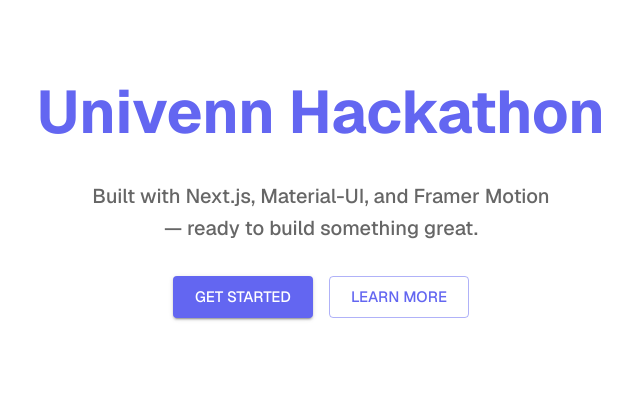
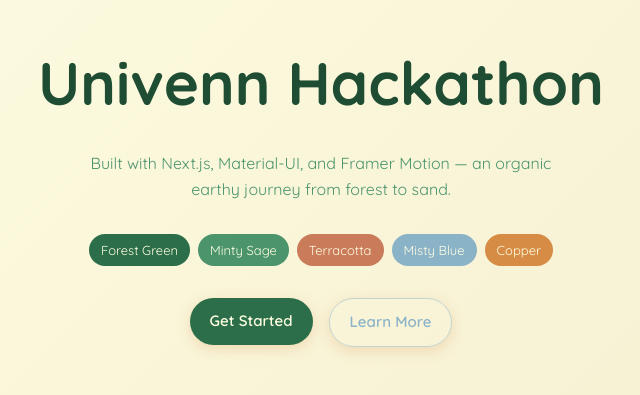
Before and after one commit to denizerisen/univenn-hackathon, a Next.js app: page / in a window 1280 px wide. Shown: the part 203-598 px from the top of the page, without its empty margins (319-959 px from the left). Built offline with nearby package versions, Linux system fonts and the light colour scheme.

Commit message:
light and dark mode

```diff
--- a/src/app/layout.tsx
+++ b/src/app/layout.tsx
@@ -1,16 +1,13 @@
 import type { Metadata } from "next";
-import { Geist, Geist_Mono } from "next/font/google";
+import { Quicksand } from "next/font/google";
 import ThemeRegistry from "@/components/ThemeRegistry";
 import "./globals.css";
 
-const geistSans = Geist({
-  variable: "--font-geist-sans",
+const quicksand = Quicksand({
   subsets: ["latin"],
-});
-
-const geistMono = Geist_Mono({
-  variable: "--font-geist-mono",
-  subsets: ["latin"],
+  weight: ["300", "400", "500", "600", "700"],
+  variable: "--font-quicksand",
+  display: "swap",
 });
 
 export const metadata: Metadata = {
@@ -24,7 +21,7 @@
   children: React.ReactNode;
 }>) {
   return (
-    <html lang="en" className={`${geistSans.variable} ${geistMono.variable}`}>
+    <html lang="en" className={quicksand.variable}>
       <body>
         <ThemeRegistry>{children}</ThemeRegistry>
       </body>
--- a/src/app/page.tsx
+++ b/src/app/page.tsx
@@ -1,11 +1,43 @@
 "use client";
 
 import { motion } from "motion/react";
-import { Box, Button, Container, Stack, Typography } from "@mui/material";
+import {
+  Box,
+  Button,
+  Chip,
+  Container,
+  IconButton,
+  Stack,
+  Tooltip,
+  Typography,
+} from "@mui/material";
+import DarkModeRoundedIcon from "@mui/icons-material/DarkModeRounded";
+import LightModeRoundedIcon from "@mui/icons-material/LightModeRounded";
+import { useColorMode } from "@/context/ColorModeContext";
+import { useTheme } from "@mui/material/styles";
 
 export default function Home() {
+  const { mode, toggleMode } = useColorMode();
+  const theme = useTheme();
+  const isLight = mode === "light";
+
   return (
     <Container maxWidth="md">
+      <Box sx={{ position: "fixed", top: 20, right: 24 }}>
+        <Tooltip title={isLight ? "Switch to dark" : "Switch to light"}>
+          <IconButton onClick={toggleMode} color="primary" size="large">
+            <motion.div
+              key={mode}
+              initial={{ rotate: -30, opacity: 0 }}
+              animate={{ rotate: 0, opacity: 1 }}
+              transition={{ duration: 0.3 }}
+            >
+              {isLight ? <DarkModeRoundedIcon /> : <LightModeRoundedIcon />}
+            </motion.div>
+          </IconButton>
+        </Tooltip>
+      </Box>
+
       <Box
         component={motion.div}
         initial={{ opacity: 0, y: 40 }}
@@ -21,21 +53,48 @@
           gap: 4,
         }}
       >
-        <Typography variant="h2" fontWeight={700} color="primary">
-          Univenn Hackathon
+        <Typography variant="h2">Univenn Hackathon</Typography>
+
+        <Typography variant="body1" color="text.secondary" maxWidth={480}>
+          Built with Next.js, Material-UI, and Framer Motion — an organic earthy
+          journey from forest to sand.
         </Typography>
-        <Typography variant="h6" color="text.secondary" maxWidth={480}>
-          Built with Next.js, Material-UI, and Framer Motion — ready to build
-          something great.
-        </Typography>
+
+        {/* Accent chips */}
+        <Stack
+          direction="row"
+          spacing={1}
+          flexWrap="wrap"
+          justifyContent="center"
+        >
+          {[
+            { label: "Forest Green", color: isLight ? "#2C6E49" : undefined },
+            { label: "Minty Sage", color: isLight ? "#4C956C" : undefined },
+            { label: "Terracotta", color: isLight ? "#C97B5A" : undefined },
+            { label: "Misty Blue", color: isLight ? "#8BB3C8" : undefined },
+            { label: "Copper", color: isLight ? "#D68C45" : undefined },
+          ].map(({ label, color }) => (
+            <motion.div
+              key={label}
+              whileHover={{ scale: 1.08 }}
+              transition={{ type: "spring", stiffness: 300 }}
+            >
+              <Chip
+                label={label}
+                sx={color ? { backgroundColor: color, color: "#FEFEE3" } : {}}
+              />
+            </motion.div>
+          ))}
+        </Stack>
+
         <Stack direction="row" spacing={2}>
           <motion.div whileHover={{ scale: 1.05 }} whileTap={{ scale: 0.97 }}>
-            <Button variant="contained" size="large">
+            <Button color="primary" variant="contained" size="large">
               Get Started
             </Button>
           </motion.div>
           <motion.div whileHover={{ scale: 1.05 }} whileTap={{ scale: 0.97 }}>
-            <Button variant="outlined" size="large">
+            <Button variant="outlined" size="large" color="secondary">
               Learn More
             </Button>
           </motion.div>
--- a/src/components/ThemeRegistry.tsx
+++ b/src/components/ThemeRegistry.tsx
@@ -1,32 +1,43 @@
 "use client";
 
 import * as React from "react";
-import { ThemeProvider, createTheme } from "@mui/material/styles";
+import { ThemeProvider } from "@mui/material/styles";
 import CssBaseline from "@mui/material/CssBaseline";
+import Box from "@mui/material/Box";
 import { NextAppDirEmotionCacheProvider } from "./EmotionCache";
+import { getTheme } from "@/theme/theme";
+import { ColorModeContext } from "@/context/ColorModeContext";
 
-const theme = createTheme({
-  palette: {
-    mode: "light",
-    primary: {
-      main: "#6366f1",
-    },
-    secondary: {
-      main: "#ec4899",
-    },
-  },
-  typography: {
-    fontFamily: "var(--font-geist-sans), sans-serif",
-  },
-});
+const gradients = {
+  light: "linear-gradient(135deg, #FEFEE3 0%, #F5EDD0 100%)",
+  dark: "linear-gradient(135deg, #240046 0%, #10002b 100%)",
+};
 
 export default function ThemeRegistry({ children }: { children: React.ReactNode }) {
+  const [mode, setMode] = React.useState<"light" | "dark">("light");
+
+  const toggleMode = React.useCallback(() => {
+    setMode((prev) => (prev === "light" ? "dark" : "light"));
+  }, []);
+
+  const theme = React.useMemo(() => getTheme(mode), [mode]);
+
   return (
+    <ColorModeContext.Provider value={{ mode, toggleMode }}>
       <NextAppDirEmotionCacheProvider options={{ key: "mui" }}>
         <ThemeProvider theme={theme}>
           <CssBaseline />
+          <Box
+            sx={{
+              minHeight: "100vh",
+              background: gradients[mode],
+              transition: "background 0.4s ease",
+            }}
+          >
             {children}
+          </Box>
         </ThemeProvider>
       </NextAppDirEmotionCacheProvider>
+    </ColorModeContext.Provider>
   );
 }
--- /dev/null
+++ b/src/context/ColorModeContext.ts
@@ -0,0 +1,15 @@
+import { createContext, useContext } from "react";
+
+interface ColorModeContextValue {
+  mode: "light" | "dark";
+  toggleMode: () => void;
+}
+
+export const ColorModeContext = createContext<ColorModeContextValue>({
+  mode: "light",
+  toggleMode: () => {},
+});
+
+export function useColorMode() {
+  return useContext(ColorModeContext);
+}
--- /dev/null
+++ b/src/theme/theme.ts
@@ -0,0 +1,155 @@
+import { createTheme, type PaletteMode } from "@mui/material/styles";
+
+// ─── Light palette — 8-stop earthy scale ─────────────────────────────────────
+//
+//  #FEFEE3  creamy sand       → page background (lightest)
+//  #F5EDD0  warm parchment    → paper / card surfaces          [+derived]
+//  #FFC9B9  peach blossom     → primary accent (buttons)
+//  #8BB3C8  misty morning     → cool contrast accent           [+added]
+//  #D68C45  copper amber      → secondary accent / borders
+//  #C97B5A  terracotta clay   → chips / warm tags              [+added]
+//#ad2e24 dark terracotta
+//  #4C956C  minty sage        → secondary text
+//  #2C6E49  forest green      → primary text / headings (darkest)
+//
+const light = {
+  primary: "#2C6E49",           // forest green — bold, eye-catching buttons
+  primaryContrast: "#FEFEE3",   // creamy sand text on forest green buttons
+  secondary: "#8BB3C8",         // misty morning blue
+  bgDefault: "#FEFEE3",         // creamy sand
+  bgPaper: "#F5EDD0CC",         // warm parchment, semi-transparent
+  textPrimary: "#2C6E49",       // forest green — deep, high contrast
+  textSecondary: "#4C956C",     // minty sage
+  heading: "#1e4d33",           // one stop deeper than forest for headings
+  bodyGradient: "linear-gradient(135deg, #FEFEE3 0%, #F5EDD0 100%)",
+  paperBg: "#F5EDD0CC",
+  elevatedBg: "#EDE4C4",        // deeper hover surface
+  inputBg: "#FEFEE3BB",
+  inputHoverBorder: "#D68C45",  // copper
+  chipBg: "#FFE8DE",            // soft peach tint
+  terracotta: "#C97B5A",        // warm earthy red accent
+  mistyBlue: "#8BB3C8",         // cool counterpoint
+  divider: "#D68C4555",
+};
+
+// ─── Dark palette ─────────────────────────────────────────────────────────────
+//
+//  #10002b  dark-amethyst    → gradient end / deepest bg
+//  #240046  dark-amethyst-2  → page default bg
+//  #3c096c  indigo-ink       → paper / card surfaces
+//  #5a189a  indigo-velvet    → elevated surfaces / dividers
+//  #7b2cbf  royal-violet     → interactive borders
+//  #9d4edd  lavender-purple  → primary accent (buttons, links)
+//  #c77dff  mauve-magic      → secondary accent / secondary text
+//  #e0aaff  mauve            → primary text / headings
+//
+const dark = {
+  primary: "#9d4edd",           // lavender-purple
+  secondary: "#c77dff",         // mauve-magic
+  bgDefault: "#240046",         // dark-amethyst-2
+  bgPaper: "#3c096ccc",         // indigo-ink, semi-transparent
+  textPrimary: "#e0aaff",       // mauve — high contrast on deep bg
+  textSecondary: "#c77dff",     // mauve-magic
+  heading: "#e0aaff",           // mauve — headings
+  bodyGradient: "linear-gradient(135deg, #240046 0%, #10002b 100%)",
+  paperBg: "#3c096ccc",
+  elevatedBg: "#5a189a",        // indigo-velvet — hover / active
+  inputBg: "#3c096caa",
+  inputHoverBorder: "#7b2cbf",  // royal-violet
+  chipBg: "#3c096c",
+  divider: "#5a189a",
+};
+
+export function getTheme(mode: PaletteMode) {
+  const c = mode === "light" ? light : dark;
+  const isDark = mode === "dark";
+
+  return createTheme({
+    palette: {
+      mode,
+      primary: {
+        main: c.primary,
+        ...(!isDark && { contrastText: light.primaryContrast }),
+      },
+      secondary: { main: c.secondary },
+      background: {
+        default: c.bgDefault,
+        paper: c.bgPaper,
+      },
+      text: {
+        primary: c.textPrimary,
+        secondary: c.textSecondary,
+      },
+      divider: c.divider,
+    },
+
+    shape: { borderRadius: 16 },
+
+    typography: {
+      fontFamily: `var(--font-quicksand), "Quicksand", sans-serif`,
+      h1: { fontWeight: 700, color: c.heading },
+      h2: { fontWeight: 700, color: c.heading },
+      h3: { fontWeight: 700, color: c.heading },
+      h4: { fontWeight: 700, color: c.heading },
+      h5: { fontWeight: 700, color: c.heading },
+      h6: { fontWeight: 700, color: c.heading },
+      body1: { fontSize: "1rem", lineHeight: 1.6 },
+      button: { textTransform: "none", fontWeight: 600 },
+    },
+
+    components: {
+      MuiPaper: {
+        styleOverrides: {
+          root: {
+            backdropFilter: "blur(12px)",
+            backgroundColor: c.paperBg,
+            boxShadow: isDark
+              ? "0 8px 30px rgba(0,0,0,0.35)"
+              : "0 8px 30px rgba(44,110,73,0.08)",
+          },
+        },
+      },
+
+      MuiButton: {
+        styleOverrides: {
+          root: {
+            borderRadius: "999px",
+            padding: "10px 20px",
+            fontWeight: 600,
+            boxShadow: isDark
+              ? "0 4px 14px rgba(0,0,0,0.4)"
+              : "0 4px 14px rgba(214,140,69,0.25)",
+          },
+        },
+      },
+
+      MuiTextField: {
+        styleOverrides: {
+          root: {
+            "& .MuiOutlinedInput-root": {
+              borderRadius: 16,
+              backgroundColor: c.inputBg,
+              transition: "all 0.3s ease",
+              "& fieldset": { borderColor: "transparent" },
+              "&:hover fieldset": { borderColor: c.inputHoverBorder },
+              "&.Mui-focused fieldset": {
+                borderColor: c.primary,
+                boxShadow: `0 0 0 2px ${c.primary}44`,
+              },
+            },
+          },
+        },
+      },
+
+      MuiChip: {
+        styleOverrides: {
+          root: {
+            borderRadius: "999px",
+            backgroundColor: c.chipBg,
+            color: c.textPrimary,
+          },
+        },
+      },
+    },
+  });
+}
```
Lines whose indentation alone changed are shown as unchanged.
